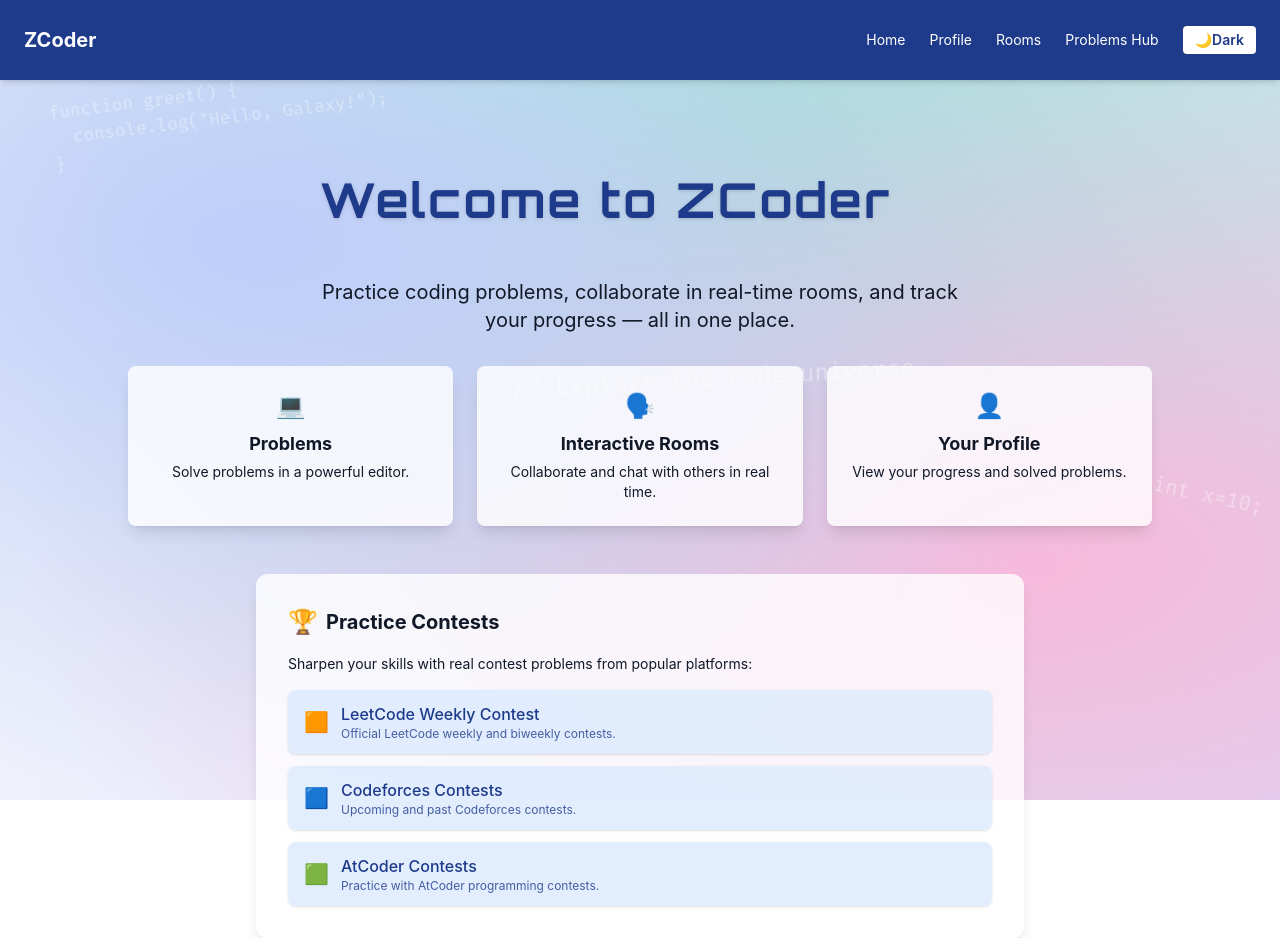
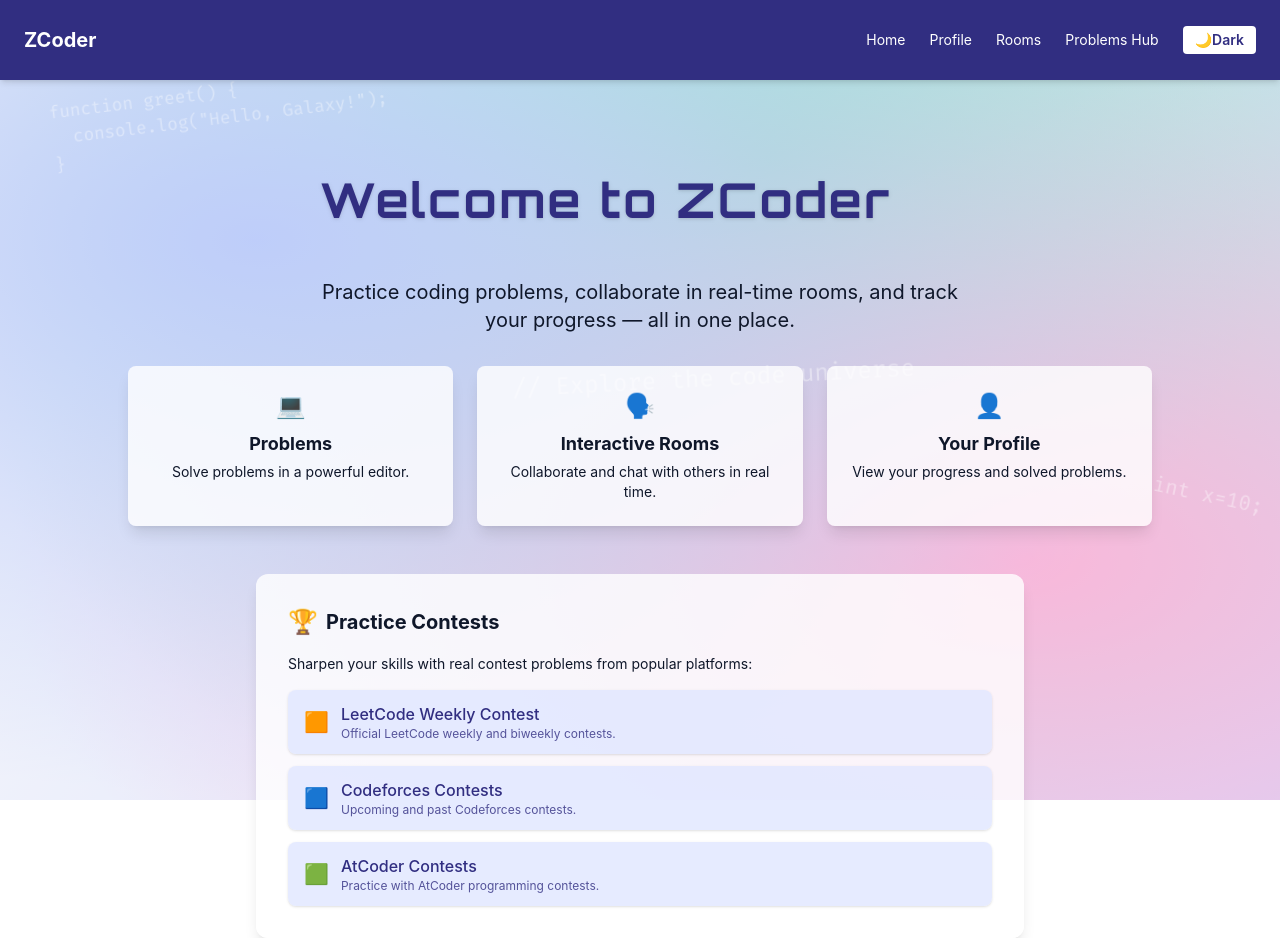
Before and after one commit to adityaj1706/zcoder, a React (Create React App) app: page / in a window 1280 px wide. Built offline with nearby package versions, Linux system fonts and the light colour scheme.

Commit message:
Use slate and indigo palette in Tailwind config

```diff
--- a/tailwind.config.js
+++ b/tailwind.config.js
@@ -1,12 +1,20 @@
 /** @type {import('tailwindcss').Config} */
+const colors = require("tailwindcss/colors");
+
 module.exports = {
   content: ["./public/index.html", "./src/**/*.{js,jsx,ts,tsx}"],
   darkMode: "class",
   theme: {
     extend: {
+      colors: {
+        // Site palette: slate neutrals with an indigo accent
+        gray: colors.slate,
+        blue: colors.indigo,
+      },
       fontFamily: {
         inter: ["Inter", "sans-serif"],
         sans: ["Inter", "ui-sans-serif", "system-ui"],
+        mono: ["JetBrains Mono", "ui-monospace", "monospace"],
       },
     },
   },
```
